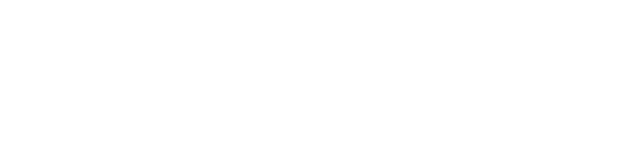
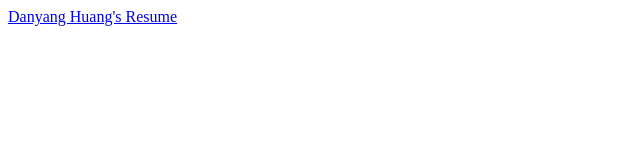
Before and after one commit to danyang-huang/hw2-1, a plain HTML site: page index.html in a window 1280 px wide. Shown: the whole page, without its empty margins (0-640 px from the left). Drawn offline with Linux system fonts and the light colour scheme.

Commit message:
linked two html

```diff
--- a/index.html
+++ b/index.html
@@ -7,6 +7,7 @@
 </head>
 
   <body>
+<a href=resume.html> Danyang Huang's Resume </a>
 
     <!-- page content -->
 
```
Also changed, not shown: resume.html (+1 -2 lines).
